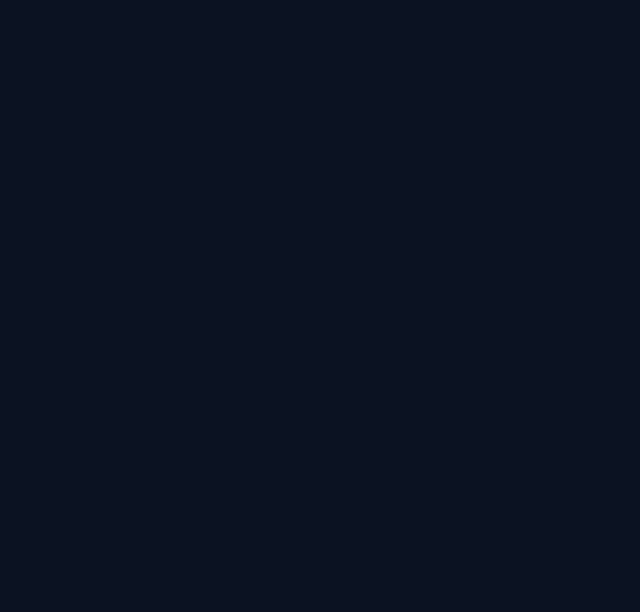
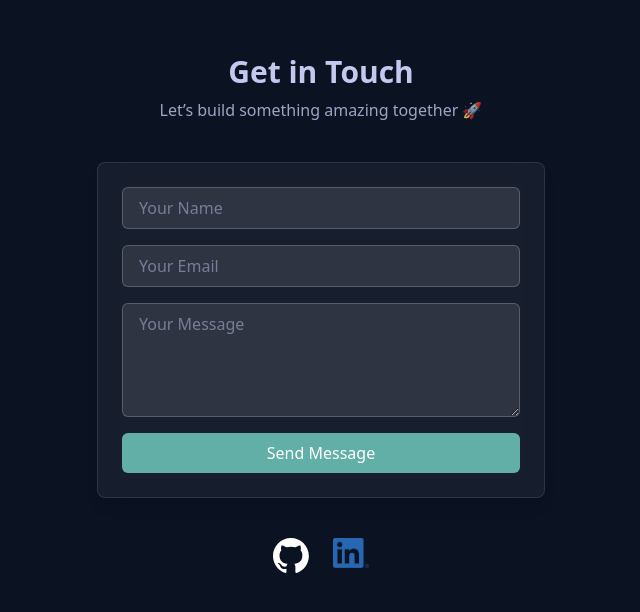
Before and after one commit to forge34/portfolio, a Next.js app: page / in a window 1280 px wide. Shown: the part 1729-2341 px from the top of the page, without its empty margins (319-959 px from the left). Before the commit the page ends 1623 px from the top, so only its background shows below. Built offline with nearby package versions, Linux system fonts and the light colour scheme.

Commit message:
feat: add contact me section

```diff
--- a/app/page.tsx
+++ b/app/page.tsx
@@ -1,4 +1,5 @@
 import About from "@/components/about-section";
+import Contacts from "@/components/contact";
 import Project from "@/components/project";
 
 export default function Home() {
@@ -6,6 +7,7 @@ export default function Home() {
     <>
       <About />
       <Project/>
+      <Contacts/>
     </>
   );
 }
--- /dev/null
+++ b/components/contact.tsx
@@ -0,0 +1,103 @@
+"use client";
+
+import { useState } from "react";
+import Image from "next/image";
+import Link from "next/link";
+
+export default function Contacts() {
+  const [form, setForm] = useState({ name: "", email: "", message: "" });
+
+  const handleChange = (
+    e: React.ChangeEvent<HTMLInputElement | HTMLTextAreaElement>
+  ) => {
+    setForm({ ...form, [e.target.name]: e.target.value });
+  };
+
+  const handleSubmit = (e: React.FormEvent) => {
+    e.preventDefault();
+    console.log("Form submitted:", form);
+  };
+
+  return (
+    <section
+      id="contact"
+      className="py-16 flex flex-col items-center justify-center gap-10"
+    >
+      <div className="text-center">
+        <h2 className="text-3xl font-bold mb-2">Get in Touch</h2>
+        <p className="opacity-80">Let’s build something amazing together 🚀</p>
+      </div>
+
+      <form
+        onSubmit={handleSubmit}
+        className="flex flex-col gap-4 p-6 rounded-lg border border-white/10 bg-white/5 backdrop-blur-md shadow-lg w-full max-w-md"
+      >
+        <input
+          type="text"
+          name="name"
+          placeholder="Your Name"
+          value={form.name}
+          onChange={handleChange}
+          required
+          className="px-4 py-2 rounded-md bg-white/10 border border-white/20 focus:outline-none focus:ring-2 focus:ring-primary/50"
+        />
+
+        <input
+          type="email"
+          name="email"
+          placeholder="Your Email"
+          value={form.email}
+          onChange={handleChange}
+          required
+          className="px-4 py-2 rounded-md bg-white/10 border border-white/20 focus:outline-none focus:ring-2 focus:ring-primary/50"
+        />
+
+        <textarea
+          name="message"
+          placeholder="Your Message"
+          value={form.message}
+          onChange={handleChange}
+          required
+          rows={4}
+          className="px-4 py-2 rounded-md bg-white/10 border border-white/20 focus:outline-none focus:ring-2 focus:ring-primary/50"
+        />
+
+        <button
+          type="submit"
+          className="px-4 py-2 rounded-md bg-primary text-white font-medium hover:bg-primary/80 transition-colors"
+        >
+          Send Message
+        </button>
+      </form>
+
+      <div className="flex gap-6">
+        <Link
+          href="https://github.com/forge34"
+          target="_blank"
+          rel="noopener noreferrer"
+        >
+          <Image
+            src="/github.svg"
+            alt="GitHub"
+            width={36}
+            height={36}
+            className="hover:opacity-80 transition"
+          />
+        </Link>
+        <Link
+          href="https://www.linkedin.com/in/moh-abdeltawab/"
+          target="_blank"
+          rel="noopener noreferrer"
+        >
+          <Image
+            src="/linkedin.png"
+            alt="LinkedIn"
+            width={36}
+            height={36}
+            className="hover:opacity-80 transition"
+          />
+        </Link>
+      </div>
+    </section>
+  );
+}
```
Also changed, not shown: public/linkedin.png (added).
